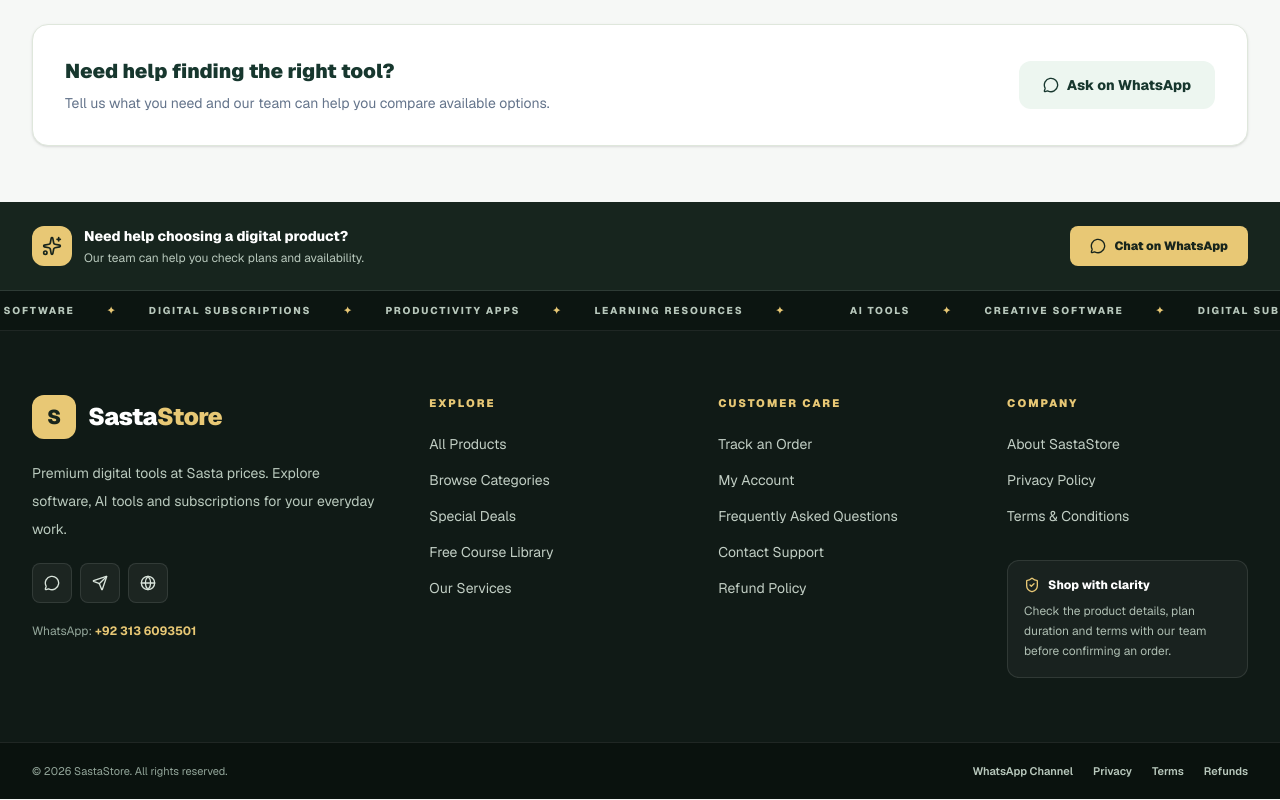
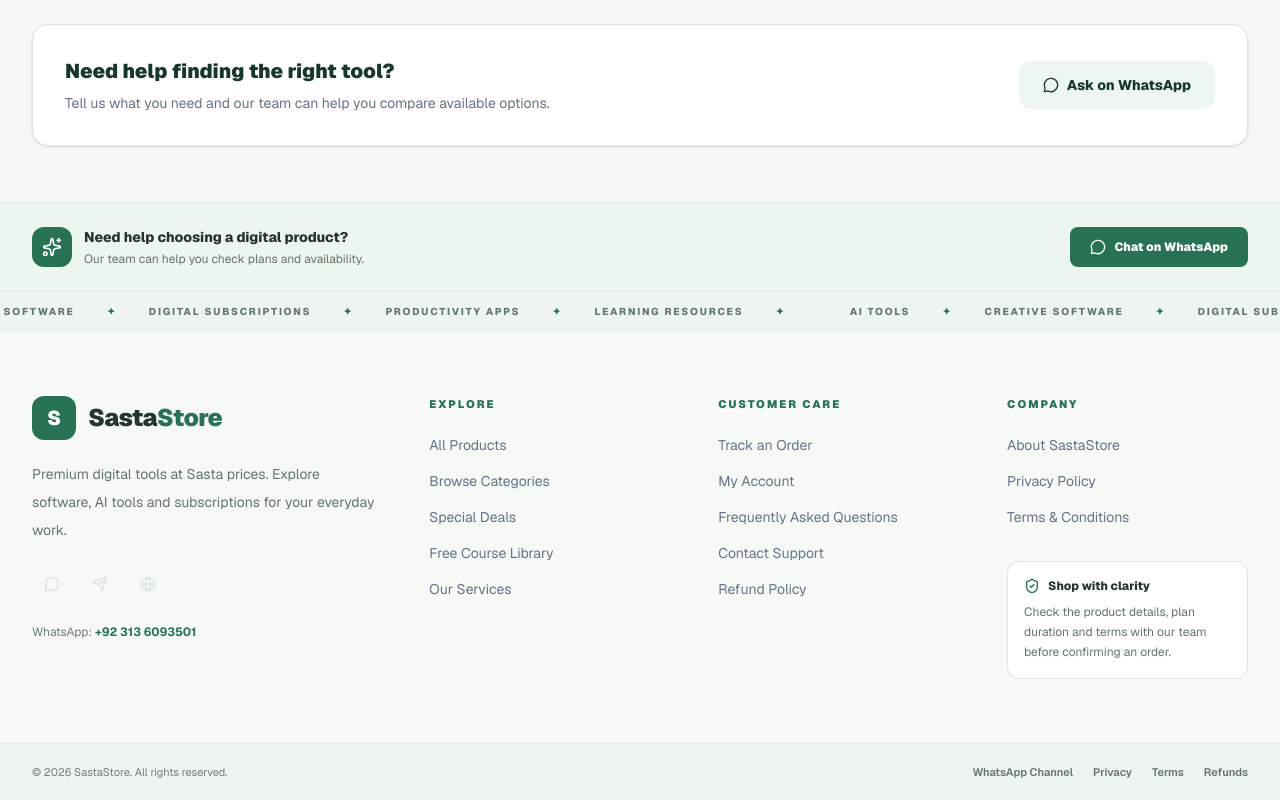
Before and after one commit to scottburchill51-beep/sastastore0, a Next.js app: page / in a window 1280 px wide. Shown: the part 4291-5091 px from the top of the page. Built offline with nearby package versions, Linux system fonts and the light colour scheme; no server answers; the database is empty.

Commit message:
Refresh footer with light green SastaStore branding

```diff
--- a/src/components/layout/Footer.tsx
+++ b/src/components/layout/Footer.tsx
@@ -32,9 +32,9 @@ const facebookUrl = "https://www.facebook.com/share/1cbKHVxxJi/";
 function FooterColumn({ title, links }: { title: string; links: { label: string; href: string }[] }) {
   return (
     <div>
-      <h3 className="text-[11px] font-black uppercase tracking-[.18em] text-[#e8c875]">{title}</h3>
+      <h3 className="text-[11px] font-black uppercase tracking-[.18em] text-[#267253]">{title}</h3>
       <ul className="mt-5 space-y-3">
-        {links.map((link) => <li key={link.href}><Link href={link.href} className="group inline-flex items-center gap-1.5 text-sm text-[#c1cec4] transition hover:translate-x-1 hover:text-white">{link.label}<ArrowUpRight className="h-3 w-3 opacity-0 transition group-hover:opacity-100" /></Link></li>)}
+        {links.map((link) => <li key={link.href}><Link href={link.href} className="group inline-flex items-center gap-1.5 text-sm text-[#64748b] transition hover:translate-x-1 hover:text-[#1f5e43]">{link.label}<ArrowUpRight className="h-3 w-3 opacity-0 transition group-hover:opacity-100" /></Link></li>)}
       </ul>
     </div>
   );
@@ -43,22 +43,22 @@ function FooterColumn({ title, links }: { title: string; links: { label: string;
 export function Footer() {
   const whatsappUrl = createWhatsAppUrl("Hello SastaStore, I need help with a product or order.");
   return (
-    <footer className="mt-auto overflow-hidden bg-[#101a16] text-white">
-      <div className="border-b border-white/10 bg-[#17251e]">
+    <footer className="mt-auto overflow-hidden border-t border-[#e3ece5] bg-[#f6f9f6] text-[#24352b]">
+      <div className="border-b border-[#e0ebe2] bg-[#edf5ef]">
         <Container>
           <div className="flex flex-col items-center justify-between gap-4 py-6 text-center sm:flex-row sm:text-left">
             <div className="flex items-center gap-3">
-              <span className="flex h-10 w-10 items-center justify-center rounded-xl bg-[#e8c875] text-[#18251c]"><Sparkles className="h-5 w-5" /></span>
-              <div><p className="text-sm font-extrabold">Need help choosing a digital product?</p><p className="mt-1 text-xs text-[#b9c9bd]">Our team can help you check plans and availability.</p></div>
+              <span className="flex h-10 w-10 items-center justify-center rounded-xl bg-[#267253] text-white"><Sparkles className="h-5 w-5" /></span>
+              <div><p className="text-sm font-extrabold">Need help choosing a digital product?</p><p className="mt-1 text-xs text-[#647568]">Our team can help you check plans and availability.</p></div>
             </div>
-            <a href={whatsappUrl} target="_blank" rel="noreferrer" className="inline-flex items-center gap-2 rounded-lg bg-[#e8c875] px-5 py-3 text-xs font-black text-[#18251c] transition hover:-translate-y-0.5 hover:bg-[#f4d994]"><MessageCircle className="h-4 w-4" /> Chat on WhatsApp</a>
+            <a href={whatsappUrl} target="_blank" rel="noreferrer" className="inline-flex items-center gap-2 rounded-lg bg-[#267253] px-5 py-3 text-xs font-black text-white transition hover:-translate-y-0.5 hover:bg-[#1f5e43]"><MessageCircle className="h-4 w-4" /> Chat on WhatsApp</a>
           </div>
         </Container>
       </div>
 
-      <div className="border-b border-white/[.08] bg-[#0c1511] py-3">
-        <div className="sastastore-footer-marquee flex w-max items-center gap-8 whitespace-nowrap text-[10px] font-extrabold uppercase tracking-[.18em] text-[#b8c8bc]">
-          {[0, 1].map((copy) => <div key={copy} aria-hidden={copy === 1} className="flex items-center gap-8 pr-8"><span>AI tools</span><span className="text-[#e8c875]">✦</span><span>Creative software</span><span className="text-[#e8c875]">✦</span><span>Digital subscriptions</span><span className="text-[#e8c875]">✦</span><span>Productivity apps</span><span className="text-[#e8c875]">✦</span><span>Learning resources</span><span className="text-[#e8c875]">✦</span></div>)}
+      <div className="border-b border-[#e3ece5] bg-[#eef4ef] py-3">
+        <div className="sastastore-footer-marquee flex w-max items-center gap-8 whitespace-nowrap text-[10px] font-extrabold uppercase tracking-[.18em] text-[#65776a]">
+          {[0, 1].map((copy) => <div key={copy} aria-hidden={copy === 1} className="flex items-center gap-8 pr-8"><span>AI tools</span><span className="text-[#267253]">✦</span><span>Creative software</span><span className="text-[#267253]">✦</span><span>Digital subscriptions</span><span className="text-[#267253]">✦</span><span>Productivity apps</span><span className="text-[#267253]">✦</span><span>Learning resources</span><span className="text-[#267253]">✦</span></div>)}
         </div>
       </div>
 
@@ -66,38 +66,38 @@ export function Footer() {
         <div className="grid gap-10 py-12 sm:grid-cols-2 lg:grid-cols-[1.45fr_1fr_1fr_1fr] lg:gap-12 lg:py-16">
           <div>
             <Link href="/" className="inline-flex items-center gap-3" aria-label="SastaStore homepage">
-              <span className="flex h-11 w-11 items-center justify-center rounded-xl bg-[#e8c875] text-xl font-black text-[#18251c]">S</span>
-              <span className="text-2xl font-black tracking-tight">Sasta<span className="text-[#e8c875]">Store</span></span>
+              <span className="flex h-11 w-11 items-center justify-center rounded-xl bg-[#267253] text-xl font-black text-white">S</span>
+              <span className="text-2xl font-black tracking-tight text-[#24352b]">Sasta<span className="text-[#267253]">Store</span></span>
             </Link>
-            <p className="mt-5 max-w-sm text-sm leading-7 text-[#b9c9bd]">Premium digital tools at Sasta prices. Explore software, AI tools and subscriptions for your everyday work.</p>
+            <p className="mt-5 max-w-sm text-sm leading-7 text-[#647568]">Premium digital tools at Sasta prices. Explore software, AI tools and subscriptions for your everyday work.</p>
             <div className="mt-5 flex flex-wrap gap-2">
               <a href={whatsappUrl} target="_blank" rel="noreferrer" aria-label="WhatsApp support" className="flex h-10 w-10 items-center justify-center rounded-lg border border-white/10 bg-white/[.05] text-[#d9e4db] transition hover:border-[#e8c875]/50 hover:bg-[#e8c875] hover:text-[#17251e]"><MessageCircle className="h-4 w-4" /></a>
               <a href={telegramUrl} target="_blank" rel="noreferrer" aria-label="Telegram" className="flex h-10 w-10 items-center justify-center rounded-lg border border-white/10 bg-white/[.05] text-[#d9e4db] transition hover:border-[#e8c875]/50 hover:bg-[#e8c875] hover:text-[#17251e]"><Send className="h-4 w-4" /></a>
               <a href={facebookUrl} target="_blank" rel="noreferrer" aria-label="Facebook" className="flex h-10 w-10 items-center justify-center rounded-lg border border-white/10 bg-white/[.05] text-[#d9e4db] transition hover:border-[#e8c875]/50 hover:bg-[#e8c875] hover:text-[#17251e]"><Globe className="h-4 w-4" /></a>
             </div>
-            <p className="mt-5 text-xs text-[#93a69a]">WhatsApp: <a className="font-bold text-[#e8c875] hover:text-white" href={whatsappUrl} target="_blank" rel="noreferrer">{siteConfig.whatsapp.display}</a></p>
+            <p className="mt-5 text-xs text-[#718174]">WhatsApp: <a className="font-bold text-[#267253] hover:text-[#1f5e43]" href={whatsappUrl} target="_blank" rel="noreferrer">{siteConfig.whatsapp.display}</a></p>
           </div>
           <FooterColumn title="Explore" links={shopLinks} />
           <FooterColumn title="Customer Care" links={helpLinks} />
           <div>
             <FooterColumn title="Company" links={companyLinks} />
-            <div className="mt-8 rounded-xl border border-white/10 bg-white/[.04] p-4">
-              <div className="flex items-center gap-2 text-xs font-extrabold text-white"><ShieldCheck className="h-4 w-4 text-[#e8c875]" /> Shop with clarity</div>
-              <p className="mt-2 text-xs leading-5 text-[#aebeb2]">Check the product details, plan duration and terms with our team before confirming an order.</p>
+            <div className="mt-8 rounded-xl border border-[#dce7de] bg-white/80 p-4">
+              <div className="flex items-center gap-2 text-xs font-extrabold text-[#24352b]"><ShieldCheck className="h-4 w-4 text-[#267253]" /> Shop with clarity</div>
+              <p className="mt-2 text-xs leading-5 text-[#647568]">Check the product details, plan duration and terms with our team before confirming an order.</p>
             </div>
           </div>
         </div>
       </Container>
 
-      <div className="border-t border-white/[.09] bg-[#0a120e]">
+      <div className="border-t border-[#e3ece5] bg-[#eef4ef]">
         <Container>
           <div className="flex flex-col items-center justify-between gap-3 py-5 text-center sm:flex-row sm:text-left">
-            <p className="text-[11px] text-[#93a69a]">© {new Date().getFullYear()} SastaStore. All rights reserved.</p>
-            <div className="flex flex-wrap items-center justify-center gap-x-5 gap-y-2 text-[11px] font-semibold text-[#b9c9bd]">
-              <a href={whatsappChannelUrl} target="_blank" rel="noreferrer" className="hover:text-[#e8c875]">WhatsApp Channel</a>
-              <Link href="/privacy" className="hover:text-[#e8c875]">Privacy</Link>
-              <Link href="/terms" className="hover:text-[#e8c875]">Terms</Link>
-              <Link href="/refund-policy" className="hover:text-[#e8c875]">Refunds</Link>
+            <p className="text-[11px] text-[#718174]">© {new Date().getFullYear()} SastaStore. All rights reserved.</p>
+            <div className="flex flex-wrap items-center justify-center gap-x-5 gap-y-2 text-[11px] font-semibold text-[#647568]">
+              <a href={whatsappChannelUrl} target="_blank" rel="noreferrer" className="hover:text-[#1f5e43]">WhatsApp Channel</a>
+              <Link href="/privacy" className="hover:text-[#1f5e43]">Privacy</Link>
+              <Link href="/terms" className="hover:text-[#1f5e43]">Terms</Link>
+              <Link href="/refund-policy" className="hover:text-[#1f5e43]">Refunds</Link>
             </div>
           </div>
         </Container>
```
